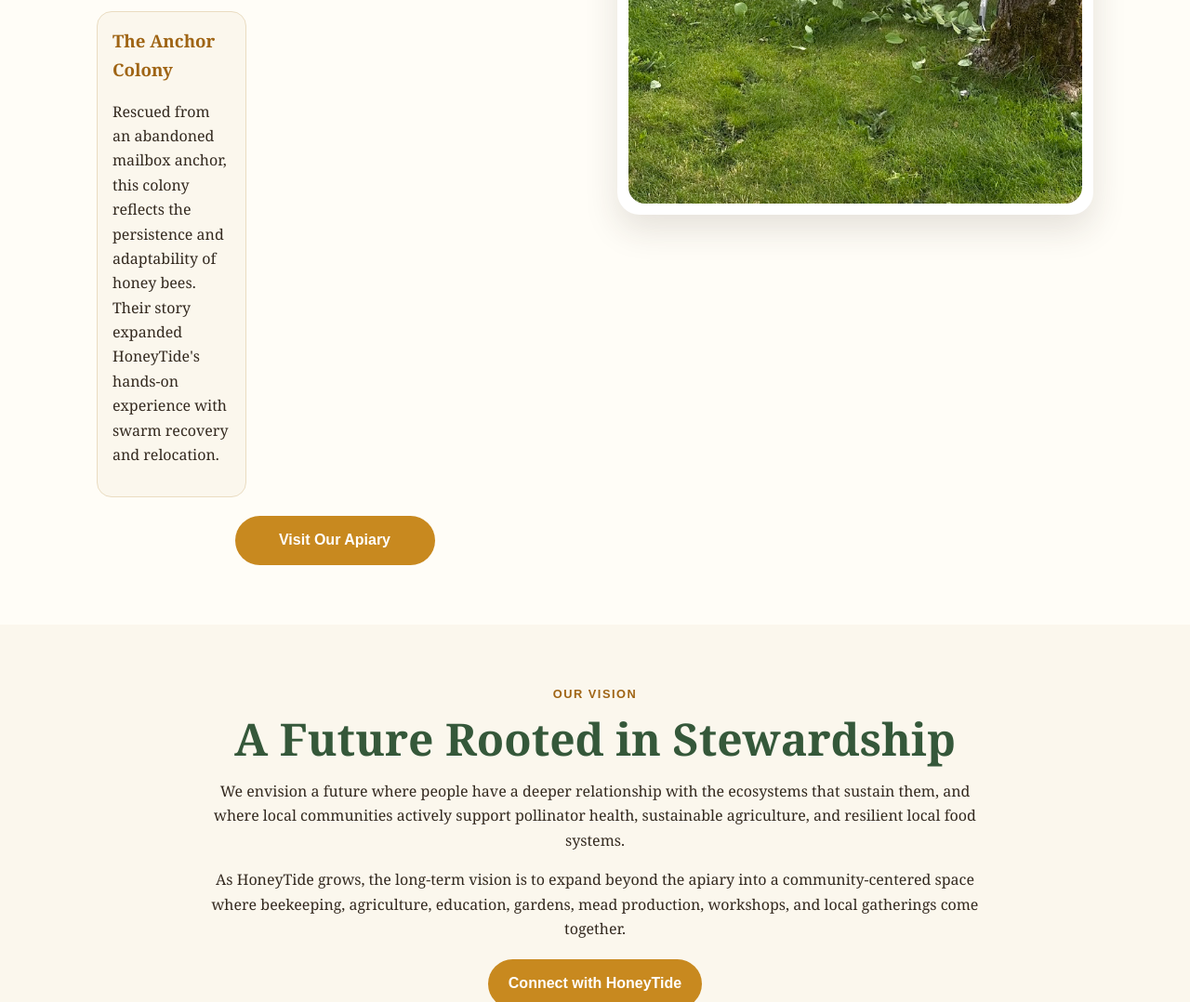
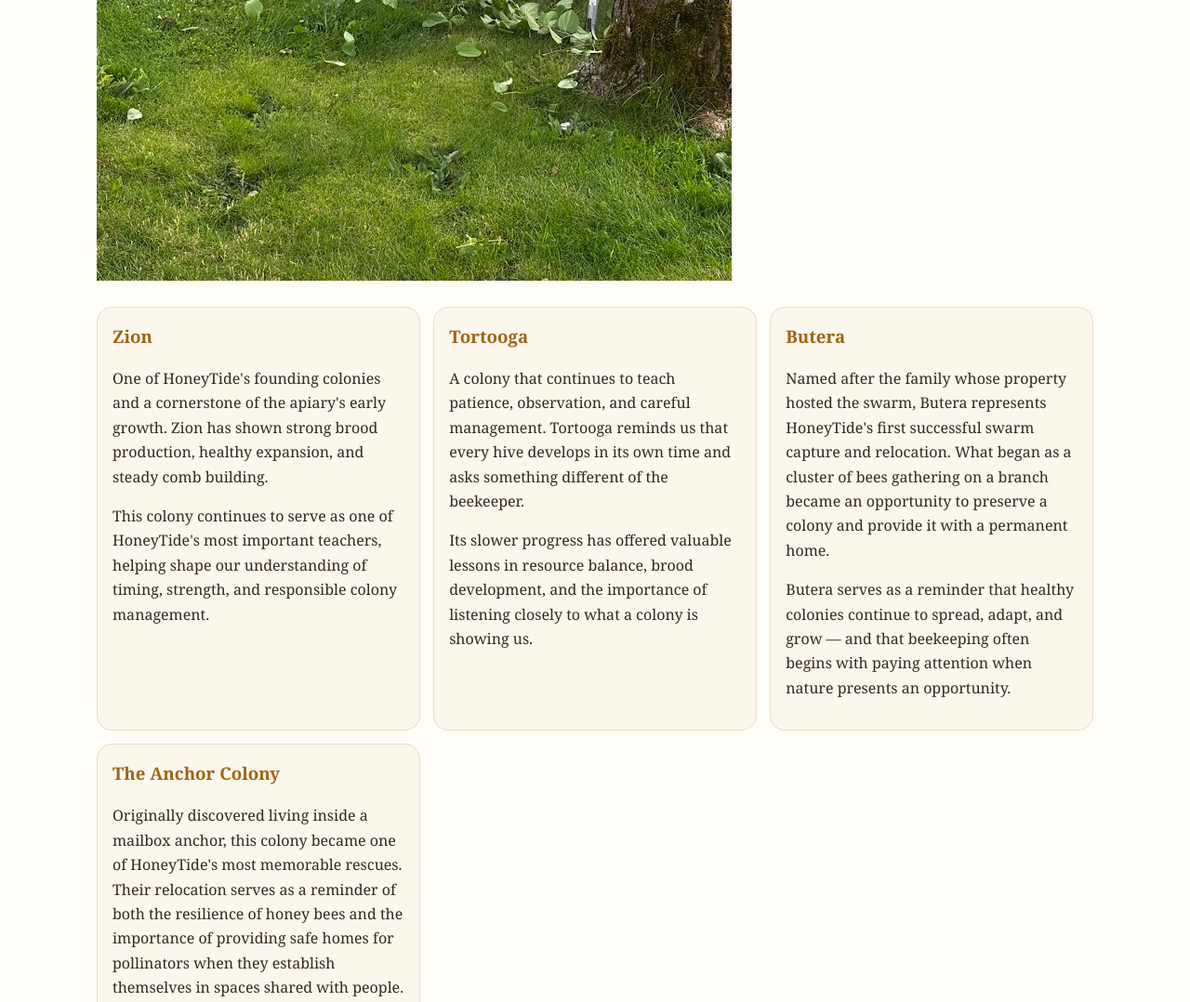
Before and after one commit to MythiCam/HoneyTide-Website, a plain HTML site: page index.html in a window 1280 px wide. Shown: the part 3313-4391 px from the top of the page at 93% size. Drawn offline with Linux system fonts and the light colour scheme.

Commit message:
Update index.html

```diff
--- a/index.html
+++ b/index.html
@@ -418,29 +418,37 @@
 
 <section class="apiary">
   <div class="apiary-inner">
-    <div class="two-column">
-      <div class="text-block">
+
     <div class="section-kicker">The Apiary Journey</div>
     <h2>Every Colony Has a Story</h2>
 
-        <p>
+    <p class="section-intro">
       Each colony at HoneyTide Apiary represents more than a hive. They are
       living communities, teachers, and partners in a larger journey of
       stewardship, learning, and connection with the natural world.
     </p>
 
-        <p>
+    <p class="section-intro">
       Together, they tell the story of HoneyTide's growth — one season,
       one swarm, and one inspection at a time.
     </p>
+
+    <div class="hero-apiary-image">
+      <img src="images/swarm-capture.jpg" alt="HoneyTide swarm capture work">
+    </div>
 
     <div class="colony-list">
       <div class="colony">
         <h3>Zion</h3>
         <p>
-              One of HoneyTide's founding colonies and a cornerstone of the
-              apiary's early growth. Zion has shown strong brood production,
-              healthy expansion, and steady comb building.
+          One of HoneyTide's founding colonies and a cornerstone of the apiary's
+          early growth. Zion has shown strong brood production, healthy expansion,
+          and steady comb building.
+        </p>
+        <p>
+          This colony continues to serve as one of HoneyTide's most important
+          teachers, helping shape our understanding of timing, strength, and
+          responsible colony management.
         </p>
       </div>
 
@@ -449,25 +457,43 @@
         <p>
           A colony that continues to teach patience, observation, and careful
           management. Tortooga reminds us that every hive develops in its own
-              time and asks something different of us.
+          time and asks something different of the beekeeper.
+        </p>
+        <p>
+          Its slower progress has offered valuable lessons in resource balance,
+          brood development, and the importance of listening closely to what a
+          colony is showing us.
         </p>
       </div>
 
       <div class="colony">
         <h3>Butera</h3>
         <p>
-              A locally captured swarm and HoneyTide's first successful swarm
-              relocation. Butera represents the beauty of giving a wild colony
-              a safe place to grow.
+          Named after the family whose property hosted the swarm, Butera represents
+          HoneyTide's first successful swarm capture and relocation. What began as
+          a cluster of bees gathering on a branch became an opportunity to preserve
+          a colony and provide it with a permanent home.
+        </p>
+        <p>
+          Butera serves as a reminder that healthy colonies continue to spread,
+          adapt, and grow — and that beekeeping often begins with paying attention
+          when nature presents an opportunity.
         </p>
       </div>
 
       <div class="colony">
         <h3>The Anchor Colony</h3>
         <p>
-              Rescued from an abandoned mailbox anchor, this colony reflects the
-              persistence and adaptability of honey bees. Their story expanded
-              HoneyTide's hands-on experience with swarm recovery and relocation.
+          Originally discovered living inside a mailbox anchor, this colony became
+          one of HoneyTide's most memorable rescues. Their relocation serves as a
+          reminder of both the resilience of honey bees and the importance of
+          providing safe homes for pollinators when they establish themselves in
+          spaces shared with people.
+        </p>
+        <p>
+          What began as an unusual removal quickly became an opportunity to
+          preserve a healthy colony while helping a local family and expanding
+          HoneyTide's experience with swarm recovery and colony relocation.
         </p>
       </div>
     </div>
@@ -475,12 +501,7 @@
     <div class="button-row">
       <a class="button button-primary" href="apiary.html">Visit Our Apiary</a>
     </div>
-      </div>
 
-      <div class="image-card">
-        <img src="images/swarm-capture.jpg" alt="HoneyTide swarm capture work">
-      </div>
-    </div>
   </div>
 </section>
 
```
Lines whose indentation alone changed are shown as unchanged.
